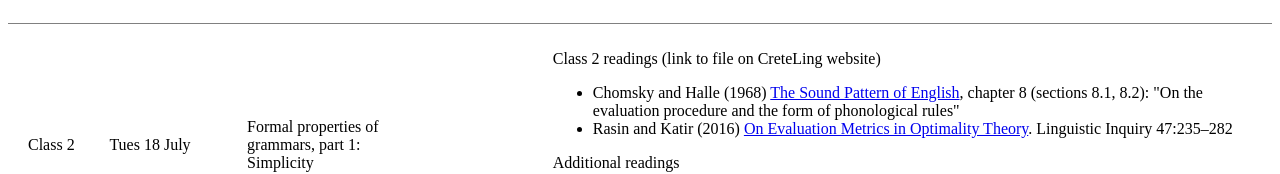
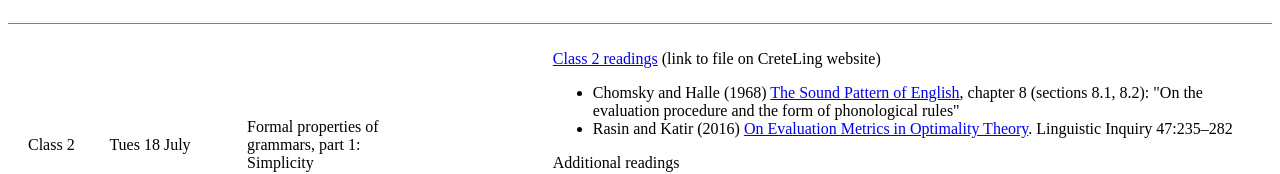
Before and after one commit to adamalbright/creteling2023, a plain HTML site: page index.html in a window 1280 px wide. Shown: the part 451-625 px from the top of the page. Drawn offline with Linux system fonts and the light colour scheme.

Commit message:
Update index.html

```diff
--- a/index.html
+++ b/index.html
@@ -54,7 +54,7 @@
 	<td>Class 2</td><td style="padding-left: 0px;">Tues 18 July</td>
 	<td>Formal properties of grammars, part 1: Simplicity&nbsp; </td>
 	<td> </td>
-	<td><p>Class 2 readings (link to file on CreteLing website)</p>
+	<td><p><a href="https://linguistics.philology.uoc.gr/cssl23/courseMaterial/Computation,%20Learning,%20and%20Phonological%20Typology/Class2Readings.zip">Class 2 readings</a> (link to file on CreteLing website)</p>
       <ul>
         <li>Chomsky and Halle (1968) <a href="http://web.mit.edu/morrishalle/pubworks/papers/1968_Chomsky_Halle_The_Sound_Pattern_of_English.pdf">The Sound Pattern of English</a>, chapter 8 (sections 8.1, 8.2): "On the evaluation procedure and the form of phonological rules"</li>
         <li>Rasin and Katir (2016) <a href="https://www.jstor.org/stable/43828805">On Evaluation Metrics in Optimality Theory</a>. Linguistic Inquiry 47:235–282</li>
```
